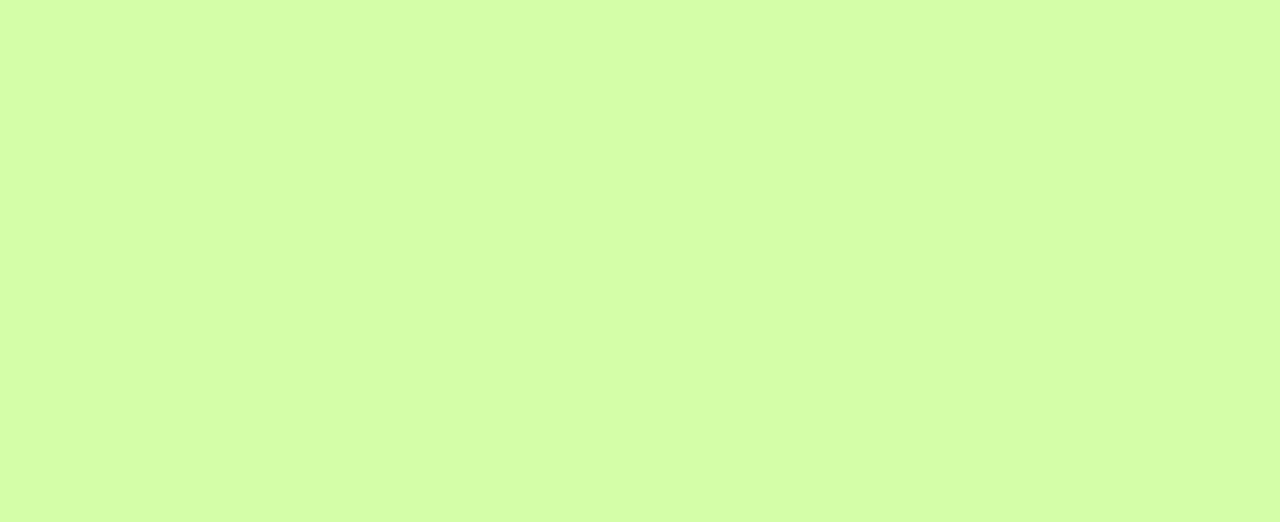
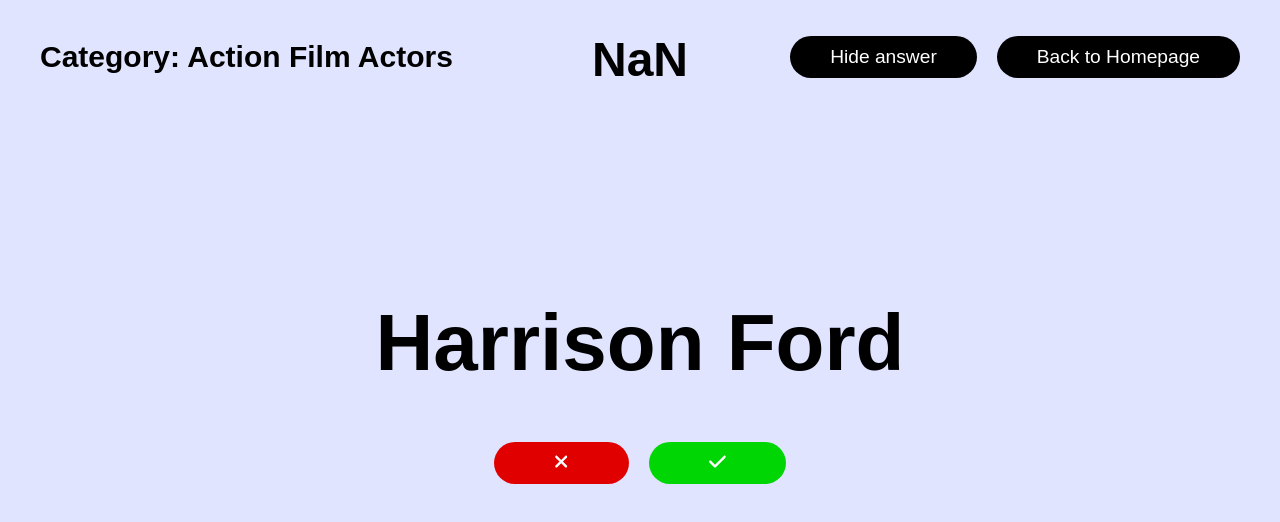
Before and after one commit to suttirakcha/lets-guess, a React (Create React App) app: page /action-film-actors in a window 1280 px wide. Before the commit this address had no page. Shown: the top 522 px of the page. Built offline with nearby package versions, Linux system fonts and the light colour scheme; a web font is replaced by a local one.

Commit message:
Commit Codes

```diff
--- a/src/App.js
+++ b/src/App.js
@@ -27,6 +27,7 @@ import RestaurantChains from "./categories/restaurant-chains";
 import PhoneBrands from "./categories/phone-brands";
 import Education from "./categories/education";
 import Driving from "./categories/driving";
+import ActionFilmActors from "./categories/action-film-actors";
 
 import MainPageTh from "./th/main"
 import CountriesTh from "./th/categories/countries";
@@ -80,6 +81,7 @@ export default function App(){
         <Route path="/phone-brands" element={<PhoneBrands />} />
         <Route path="/education" element={<Education />} />
         <Route path="/driving" element={<Driving />} />
+        <Route path="/action-film-actors" element={<ActionFilmActors />} />
 
         {/* Thai */}
         <Route path="/th" element={<MainPageTh />} />
--- /dev/null
+++ b/src/categories/action-film-actors.js
@@ -0,0 +1,8 @@
+import React from "react";
+import "../App.scss";
+import Questions from "../components/questions";
+
+export default function ActionFilmActors(){
+  const words = ["Jason Statham","Daniel Craig","Jet Li","Nicolas Cage","Jackie Chan","Sylvester Stallone","Liam Neeson","Chuck Norris","Tom Cruise","Bruce Willis","Arnold Schwarzenegger","Dwayne Johnson","Harrison Ford","Vin Diesel","Michelle Yeoh","Angelina Jolie","Charlize Theron","Samuel L. Jackson","Donnie Yen","Will Smith","Chow Yun-Fat","Keanu Leeves","Idris Elba","Chris Hemsworth","Scarlett Johansson","Jean-Claude Van Damme","Tony Jaa","Kurt Russell","Michael Jai White","Mel Gibson","Willem Dafoe","Matt Damon","Tyrese Gibson"];
+  return (<Questions answers={words} category="Action Film Actors" redirect="/action-films-actors"/>)
+}
--- a/src/categories/education.js
+++ b/src/categories/education.js
@@ -3,6 +3,6 @@ import "../App.scss";
 import Questions from "../components/questions";
 
 export default function Education(){
-  const words = ["Faculty","Architecture","Engineering","Business Administration","Science","Master's Degree","Bachelor's Degree","Course","School","High school","University","Kindergarten","Primary school","Student","Pupil","Subject","Secondary school","Scholarship","Examination","Quiz","Test","Term","Reception","Class","Classroom","Module","Teacher","Instructor","Communication Arts","Mathematics","Physics","Biology","Chemistry","Physical Education","Economics","Languages","Liberal Arts","Psychology","Methodology","College","Information Technology","Politics","Law","Alumni","Accounting","Marketing","Management","Laboratory","Research","Independent Study","Thesis","Doctoral Degree","Diploma","Professional certificate","Associate Degree","Curriculum","Grade point average (GPA)","Institute","Medicine","Study","Teach","Instruction","Geology","Elective subject"];
+  const words = ["Faculty","Architecture","Engineering","Business Administration","Science","Master's Degree","Bachelor's Degree","Course","School","High school","University","Kindergarten","Primary school","Student","Pupil","Subject","Secondary school","Scholarship","Examination","Quiz","Test","Term","Reception","Class","Classroom","Module","Teacher","Instructor","Communication Arts","Mathematics","Physics","Biology","Chemistry","Physical Education","Economics","Languages","Liberal Arts","Psychology","Methodology","College","Information Technology","Politics","Law","Alumni","Accounting","Marketing","Management","Laboratory","Research","Independent Study","Thesis","Doctoral Degree","Diploma","Professional certificate","Associate Degree","Curriculum","Grade point average (GPA)","Institute","Medicine","Study","Teach","Instruction","Geology","Elective subject","Sociology","Health education","Social studies","Astronomy","History","Literature","Discipline"];
   return (<Questions answers={words} category="Education" redirect="/education"/>)
 }
--- a/src/main.js
+++ b/src/main.js
@@ -466,6 +466,10 @@ export default function MainPage(){
     ],
     films: [
       {
+        category: "Action Film Actors",
+        link: "/action-film-actors"
+      },
+      {
         category: "Despicable Me",
         link: "/despicable-me"
       },
@@ -551,6 +555,7 @@ export default function MainPage(){
   const AllCates = () => {
     return (
       <div className="select-lists">
+        <CardCate category="Action Film Actors" link="/action-film-actors"/>
         <CardCate category="Albert Posis's Songs" link="/albert-posis-songs"/>
         <CardCate category="Animals" link="/animals"/>
         <CardCate category="Blackpink" link="/blackpink"/>
--- a/src/th/categories/education.js
+++ b/src/th/categories/education.js
@@ -3,6 +3,6 @@ import "../../App.scss";
 import QuestionsTh from "../components/questions";
 
 export default function EducationTh(){
-  const words = ["คณะ","สถาปัตยกรรมศาสตร์","วิศวกรรมศาสตร์","บริหารธุรกิจ","วิทยาศาสตร์","ปริญญาโท","ปริญญาตรี","หลักสูตร","โรงเรียน","โรงเรียนมัธยม","มหาวิทยาลัย","โรงเรียนอนุบาล","โรงเรียนประถม","นักศึกษา","นักเรียน","วิชา","ทุนการศึกษา","แบบทดสอบ","ข้อสอบ","ภาคเรียน","ห้องเรียน","ครู","อาจารย์","นิเทศศาสตร์","คณิตศาสตร์","ฟิสิกส์","ชีววิทยา","เคมีวิทยา","พลศึกษา","เศรษฐศาสตร์","ภาษาศาสตร์","ศิลปศาสตร์","อักษรศาสตร์","มนุษยศาสตร์","จิตวิทยา","ระเบียบวิธี","วิทยาลัย","เทคโนโลยีสารสนเทศ","รัฐศาสตร์","นิติศาสตร์","ศิษย์เก่า","การบัญชี","การตลาด","การจัดการ","ห้องวิจัย","วิจัย","ค้นคว้าอิสระ","วิทยานิพนธ์","ปริญญาเอก","ใบประกาศนียบัตรวิชาชีพ","อนุปริญญา","เกรดเฉลี่ย","สถาบัน","แพทยศาสตร์","ศึกษา","เรียน","สอน","ภูมิศาสตร์","วิชาเลือก"];
+  const words = ["คณะ","สถาปัตยกรรมศาสตร์","วิศวกรรมศาสตร์","บริหารธุรกิจ","วิทยาศาสตร์","ปริญญาโท","ปริญญาตรี","หลักสูตร","โรงเรียน","โรงเรียนมัธยม","มหาวิทยาลัย","โรงเรียนอนุบาล","โรงเรียนประถม","นักศึกษา","นักเรียน","วิชา","ทุนการศึกษา","แบบทดสอบ","ข้อสอบ","ภาคเรียน","ห้องเรียน","ครู","อาจารย์","นิเทศศาสตร์","คณิตศาสตร์","ฟิสิกส์","ชีววิทยา","เคมีวิทยา","พลศึกษา","เศรษฐศาสตร์","ภาษาศาสตร์","ศิลปศาสตร์","อักษรศาสตร์","มนุษยศาสตร์","จิตวิทยา","ระเบียบวิธี","วิทยาลัย","เทคโนโลยีสารสนเทศ","รัฐศาสตร์","นิติศาสตร์","ศิษย์เก่า","การบัญชี","การตลาด","การจัดการ","ห้องวิจัย","วิจัย","ค้นคว้าอิสระ","วิทยานิพนธ์","ปริญญาเอก","ใบประกาศนียบัตรวิชาชีพ","อนุปริญญา","เกรดเฉลี่ย","สถาบัน","แพทยศาสตร์","ศึกษา","เรียน","สอน","ภูมิศาสตร์","วิชาเลือก","สังคมวิทยา","สังคมศึกษา","สุขศึกษา","ดาราศาสตร์","ประวัติศาสตร์","วรรณคดี","วรรณกรรม","สาขาวิชา"];
   return (<QuestionsTh answers={words} category="การศึกษา" redirect="/th/education"/>)
 }
```
